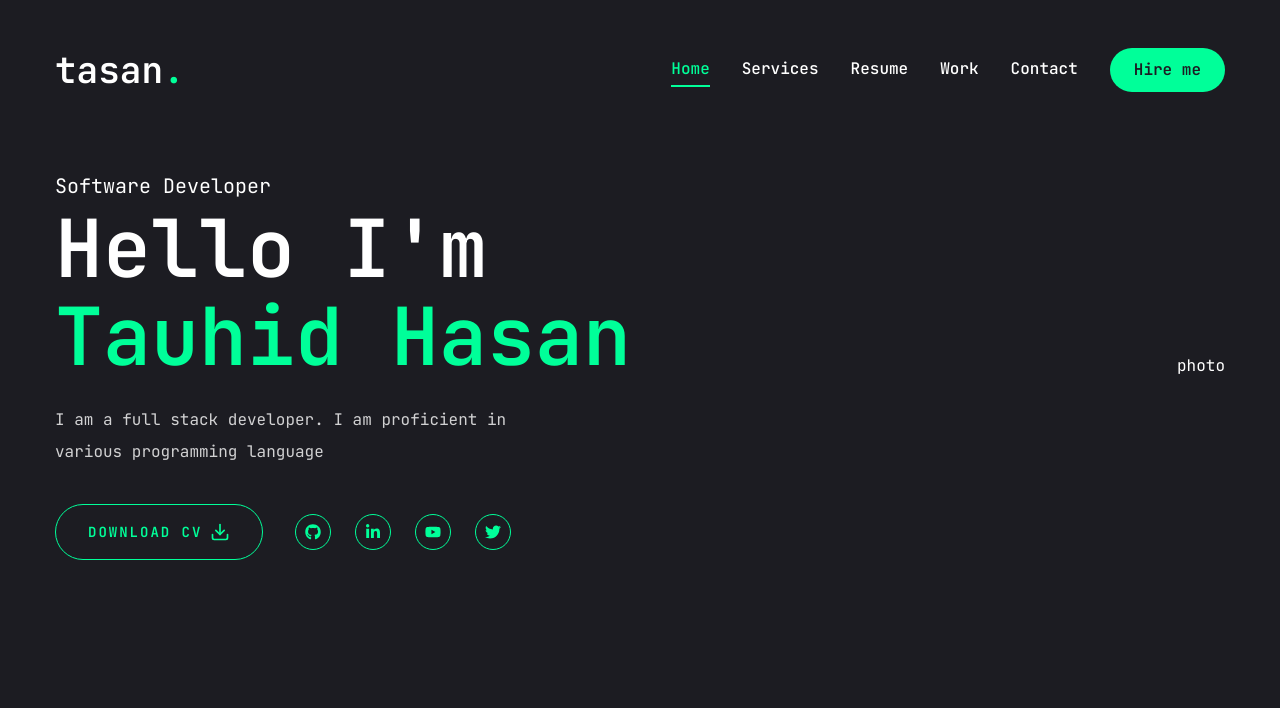
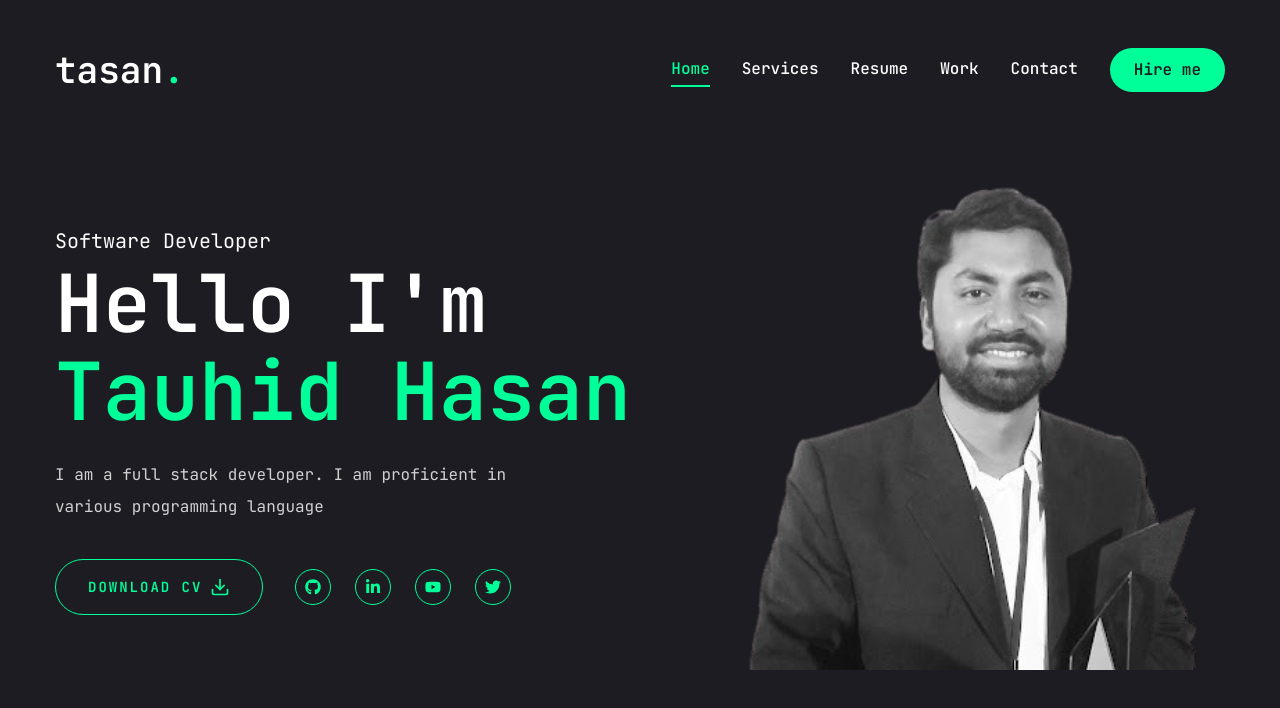
Before and after one commit to tauhid-hasan-dev/portfolio-tauhid, a Next.js app: page / in a window 1280 px wide. Shown: the top 708 px of the page. Built offline with nearby package versions, Linux system fonts and the light colour scheme.

Commit message:
photo added

```diff
--- a/app/page.jsx
+++ b/app/page.jsx
@@ -2,6 +2,7 @@
 import { Button } from "@/components/ui/button";
 import { FiDownload } from "react-icons/fi";
 import Social from "../components/Social";
+import Photo from "../components/Photo";
 
 const Home = () => {
   return (
@@ -34,7 +35,9 @@
               </div>
             </div>
           </div>
-          <div>photo</div>
+          <div>
+            <Photo />
+          </div>
         </div>
       </div>
     </section>
--- /dev/null
+++ b/components/Photo.jsx
@@ -0,0 +1,25 @@
+"use client";
+
+import { motion } from "framer-motion";
+import Image from "next/image";
+
+const Photo = () => {
+  return (
+    <div className="w-full h-full relative">
+      <motion.div>
+        <div className="w-[298px] h-[298px] xl:w-[498px] xl:h-[498px]">
+          <Image
+            src="/assets/profile.png"
+            priority
+            quality={100}
+            fill
+            alt=""
+            className="object-contain"
+          />
+        </div>
+      </motion.div>
+    </div>
+  );
+};
+
+export default Photo;
```
Also changed, not shown: public/assets/photo.jpg (added), public/assets/profile.png (added).
